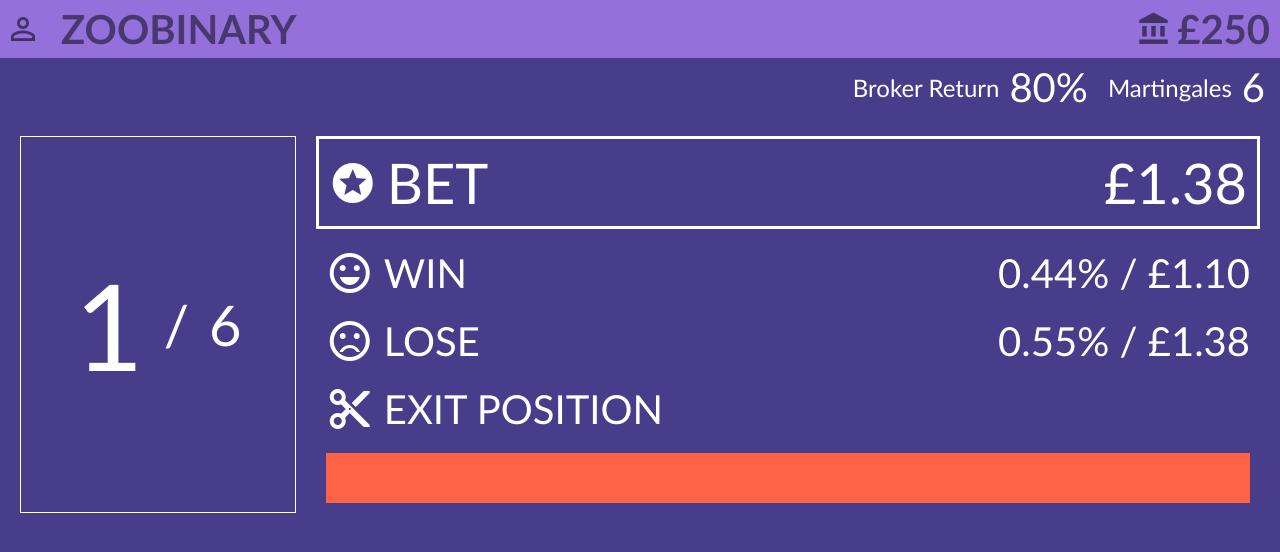
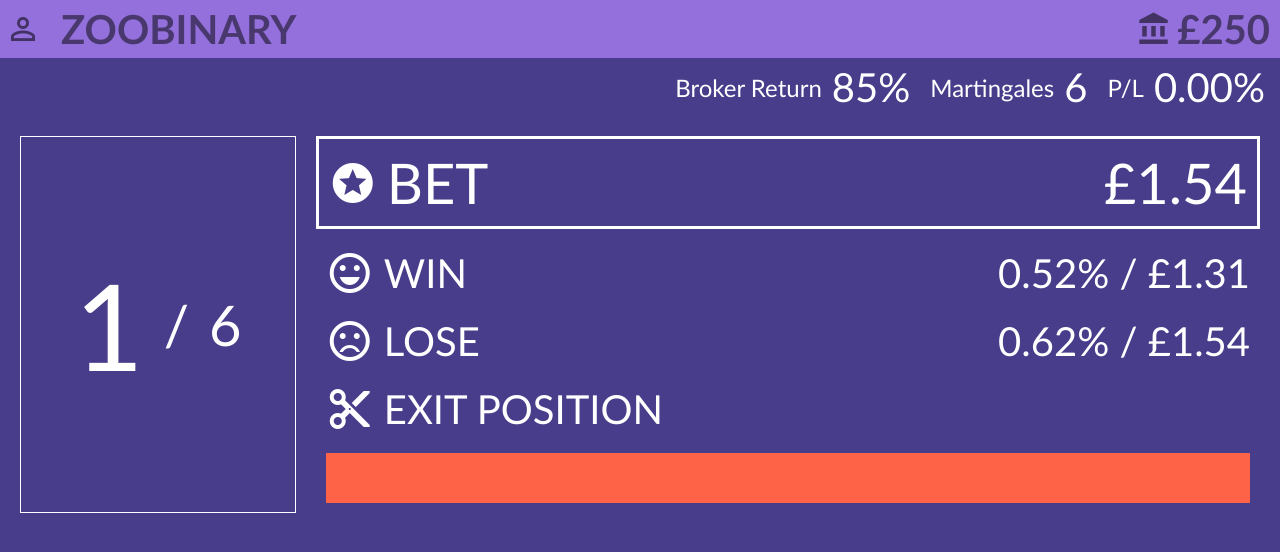
Before and after one commit to zooduck/binary-options, a website built with webpack: page src/templates/index.html in a window 1280 px wide. Built offline with nearby package versions, Linux system fonts and the light colour scheme; some packages are replaced by stand-ins of ours.

Commit message:
Add profit/loss info to header.

```diff
--- a/src/scripts/services/bet_data.service.js
+++ b/src/scripts/services/bet_data.service.js
@@ -33,6 +33,7 @@
 		// IMPORTANT: use Floats or Ceils based on settings
 		// =================================================
 		const numberType = settings.roundUpBets? "ceil" : "float";
+		const profitLoss = `${new Number(((settings.capital / settings.open) * 100) - 100).toFixed(2)}%`;
 		const viewObj = {
 			progressIndicator: {
 				value: martingaleBet[numberType].percentTotal,
@@ -43,7 +44,8 @@
 				capital: `£${settings.capital}`,
 				currentBalance: `£${data.currentBalance}`,
 				brokerReturn: `${parseInt(settings.brokerReturn * 100)}%`,
-				martingales: settings.martingales
+				martingales: settings.martingales,
+				profitLoss: profitLoss
 			},
 			bet: {
 				currency: `£${martingaleBet[numberType].currency}`,
--- a/src/scripts/services/settings.service.js
+++ b/src/scripts/services/settings.service.js
@@ -5,7 +5,7 @@
 	const $init = () => {
 		zoobinary.settings = {
 			capital: 250.00,
-			brokerReturn: 0.80,
+			brokerReturn: 0.85,
 			martingales: 6,
 			open: 250.00,
 			targetPercent: 0.15,
--- a/src/templates/index.html
+++ b/src/templates/index.html
@@ -69,6 +69,10 @@
                     <div class="item">
                         <span>Martingales</span>
                         <span data-bind="view.header.martingales"></span>
+                    </div>
+                    <div class="item">
+                      <span>P/L</span>
+                      <span data-bind="view.header.profitLoss"></span>
                     </div>
                 </div>
 
```
